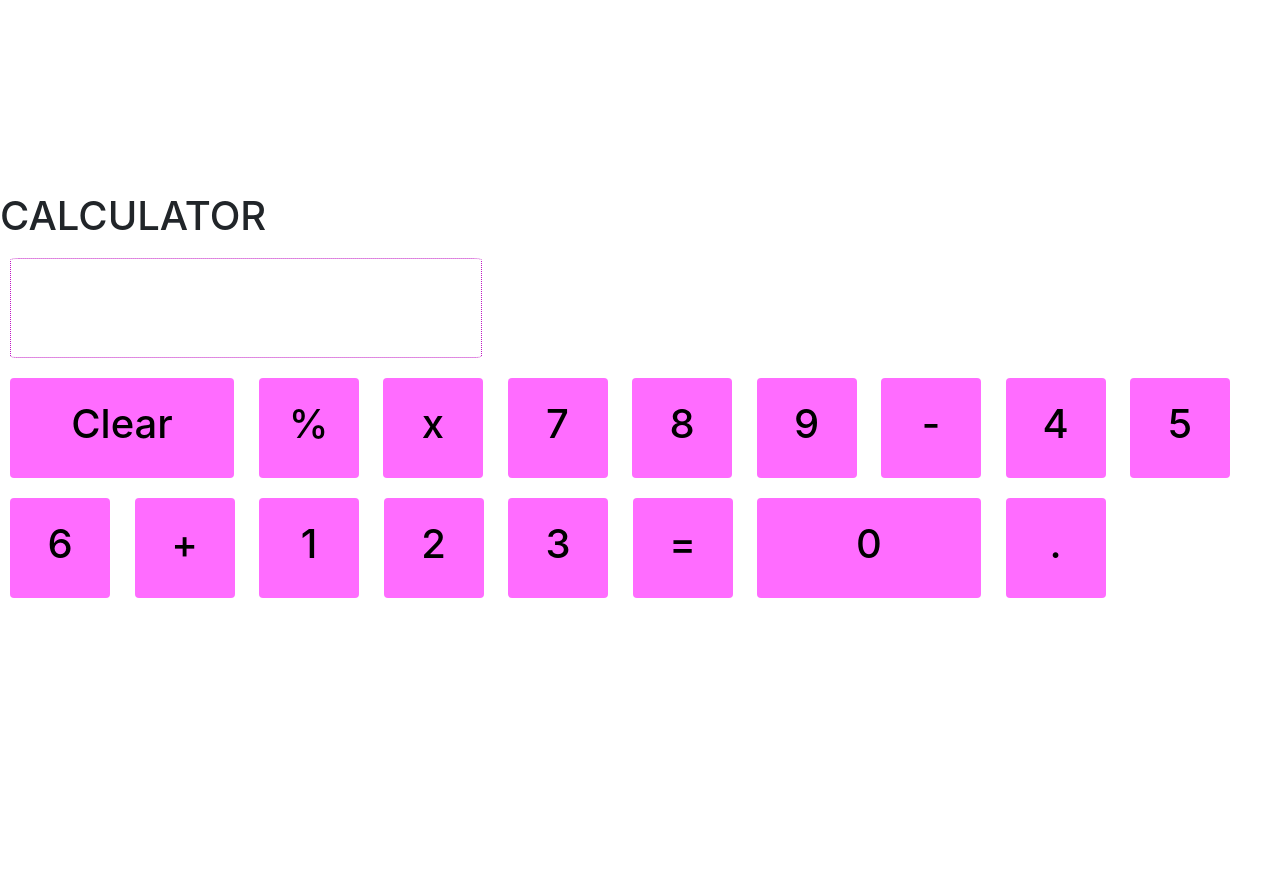
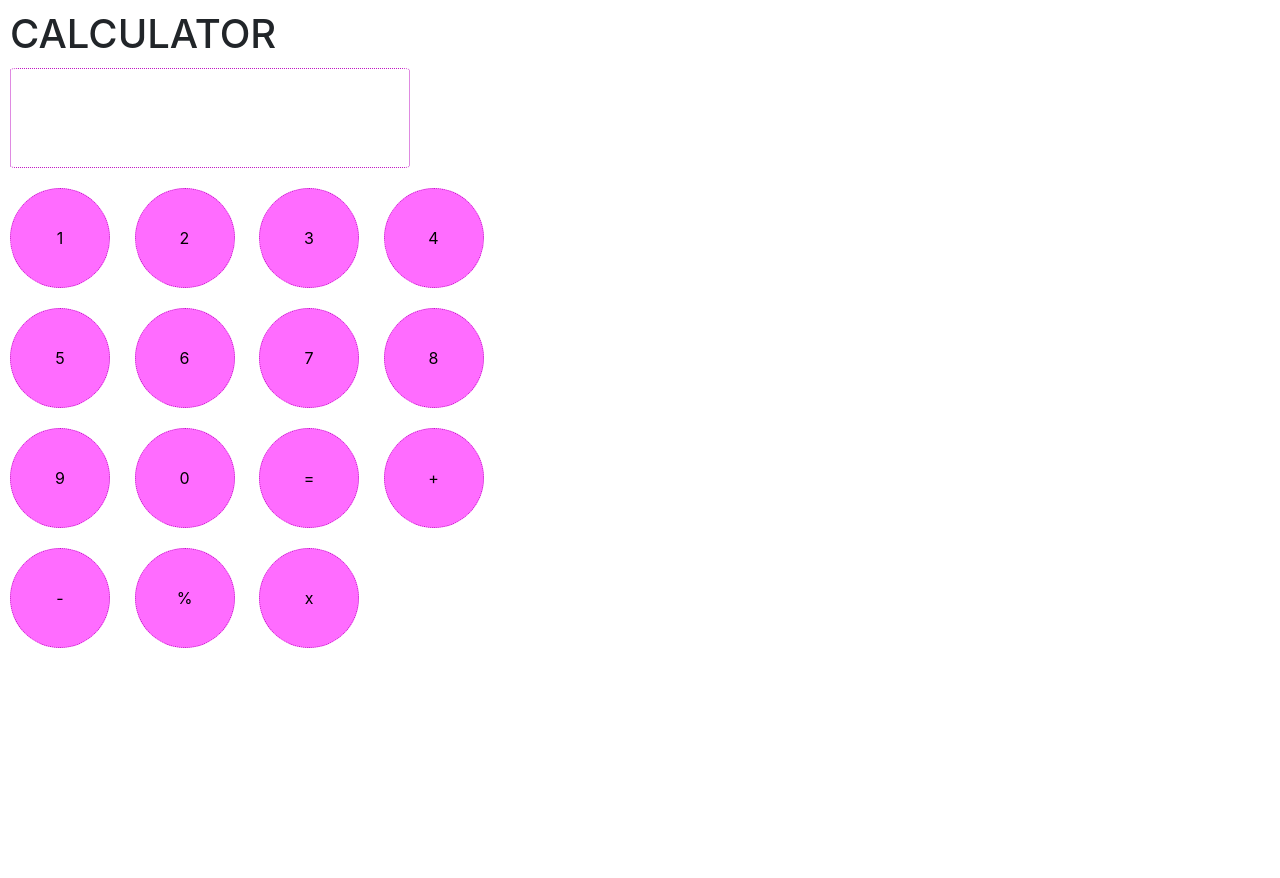
Before and after one commit to MelMepham/calculator, a plain HTML site: page index.html in a window 1280 px wide. Before the commit the page ends 800 px from the top, so only its background shows below. Drawn offline with nearby package versions, Linux system fonts and the light colour scheme.

Commit message:
looks better but no cigar

```diff
--- a/calc.js
+++ b/calc.js
@@ -1,39 +1,28 @@
-document.addEventListener('DOMContentLoaded', start)
 
-function start () {
-  bindEventListeners(document.getElementsByClassName('calculator')[0].children)
+
+var buttons =  document.getElementsByClassName('numBtn')
+for (var i = 0; i < buttons.length; i++) {
+  buttons[i].addEventListener('click', function(e) {
+    document.getElementById('results').innerHTML = (e.target.value)
+  })
 }
 
-numZero() {
-  document.getElementById("results").innerHTML = 1
+function equals() {
+
 }
 
-//numOne() {}
+function add() {
 
-//numTwo() {}
+}
 
-//numThree() {}
+function divide() {
 
-//numFour() {}
+}
 
-//numFive
+function subtract() {
 
-//numSix
+}
 
-//numSeven
+function multiply() {
 
-//numEight
-
-//numNine
-
-//clear
-
-//subtract
-
-//add
-
-//divide
-
-//multiply
-
-//equals
+}
--- a/index.html
+++ b/index.html
@@ -14,30 +14,27 @@
 
 <body>
 
-<div id="Calculator">
-  <div id="title"><h1>CALCULATOR</div>
-    <form>
-      <input type="text" id="results" class="results"></input>
-    </form>
-      <form>
-      <button class="btn longBtn" id="clear" onclick="clear()"><h1>Clear<h1></button>
-      <button class="btn" id="divide" onclick="divide()"><h1>%</h1></button>
-      <button class="btn" id="times" onclick="multiply()"><h1>x</h1></button>
-      <button class="btn" id="7" onclick="numSeven()"><h1>7</h1></button>
-      <button class="btn" id="8" onclick="numEight()"><h1>8</h1></button>
-      <button class="btn" id="9" onclick="numNine()"><h1>9</h1></button>
-      <button class="btn" id="subtract" onclick="subtract()"><h1>-</h1></button>
-      <button class="btn" id="4" onclick="numFour()"><h1>4</h1></button>
-      <button class="btn" id="5" onclick="numFive()"><h1>5</h1></button>
-      <button class="btn" id="6" onclick="numSix()"><h1>6</h1></button>
-      <button class="btn" id="add" onclick="add()"><h1>+</h1></button>
-      <button class="btn" id="1" onclick="numOne()"><h1>1</h1></button>
-      <button class="btn" id="2" onclick="numTwo()"><h1>2</h1></button>
-      <button class="btn" id="3" onclick="numThree()"><h1>3</h1></button>
-      <button class="btn" id="equals" onclick="equals()"><h1>=</h1></button>
-      <button class="btn longBtn" id="0" onclick="numZero()"><h1>0</h1></button>
-      <button class="btn" id="dot" onclick="dot()"><h1>.</h1></button>
-    </form>
+<div class="calc">
+  <div id="title" class="title"><h1>CALCULATOR</h1></div>
+    <div id="results" class="results"></div>
+    <div class="btnClass">
+      <button class="numBtn" value=1 onclick="">1</button>
+      <button class="numBtn" value=2 onclick="">2</button>
+      <button class="numBtn" value=3 onclick="">3</button>
+      <button class="numBtn" value=4 onclick="">4</button>
+      <button class="numBtn" value=5 onclick="">5</button>
+      <button class="numBtn" value=6 onclick="">6</button>
+      <button class="numBtn" value=7 onclick="">7</button>
+      <button class="numBtn" value=8 onclick="">8</button>
+      <button class="numBtn" value=9 onclick="">9</button>
+      <button class="numBtn" value=0 onclick="">0</button>
+      <button class="eqBtn" onclick="equal()">=</button>
+      <button class="eqBtn" onclick="add()">+</button>
+      <button class="eqBtn" onclick="subtract()">-</button>
+      <button class="eqBtn" onclick="divide()">%</button>
+      <button class="eqBtn" onclick="multiply()">x</button>
+
+    </div>
 
 </div>
 
--- a/style.css
+++ b/style.css
@@ -2,19 +2,26 @@ html, body {
   height: 100%;
 }
 
-body {
-  display: flex;
+
+
+calc {
+  display: -webkit-flex; /* Safari */
   align-items: center;
   justify-content: center;
+  width: 400px;
+  height: 700px;
+  padding: 20px;
+  margin:20px;
 }
 
-.calculator div {
-  width: 400px;
+.btnClass {
+  width: 500px;
   height: 700px;
-  margin:10px;
+
 }
 
-.btn {
+
+.numBtn {
   width: 100px;
   height: 100px;
   min-width: 100px;
@@ -22,15 +29,29 @@ body {
   margin: 10px;
   border-radius: 50%;
   background-color: #FF6CFF;
-  display: inline-block;
+}
+
+.eqBtn {
+  width: 100px;
+  height: 100px;
+  min-width: 100px;
+  border: 1px #C016C3 dotted;
+  margin: 10px;
+  border-radius: 50%;
+  background-color: #FF6CFF;
 }
 
 .results {
-width: 472px;
+width: 400px;
 height: 100px;
 border: 1px #C016C3 dotted;
 margin: 10px;
 border-radius: 2%;
+}
+
+.title {
+width: 400px;
+margin: 10px;
 }
 
 .longBtn {
```
